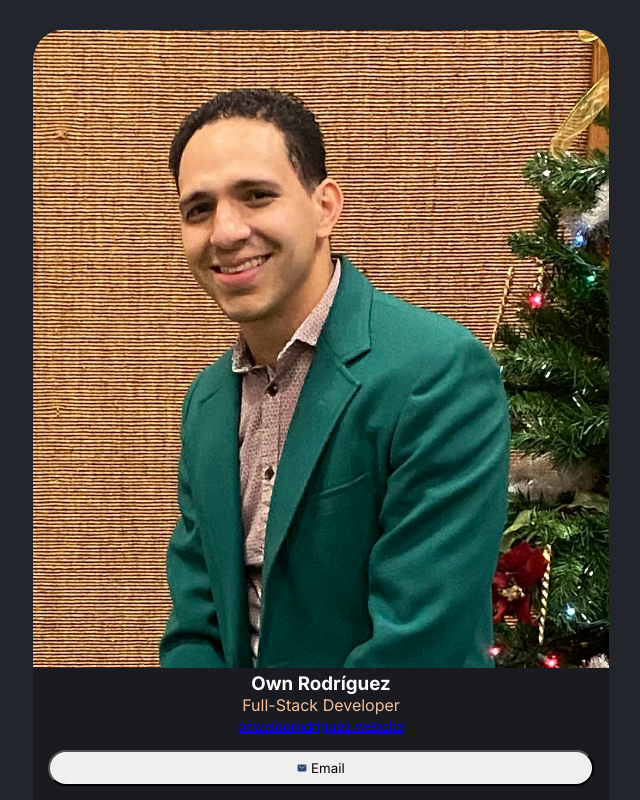
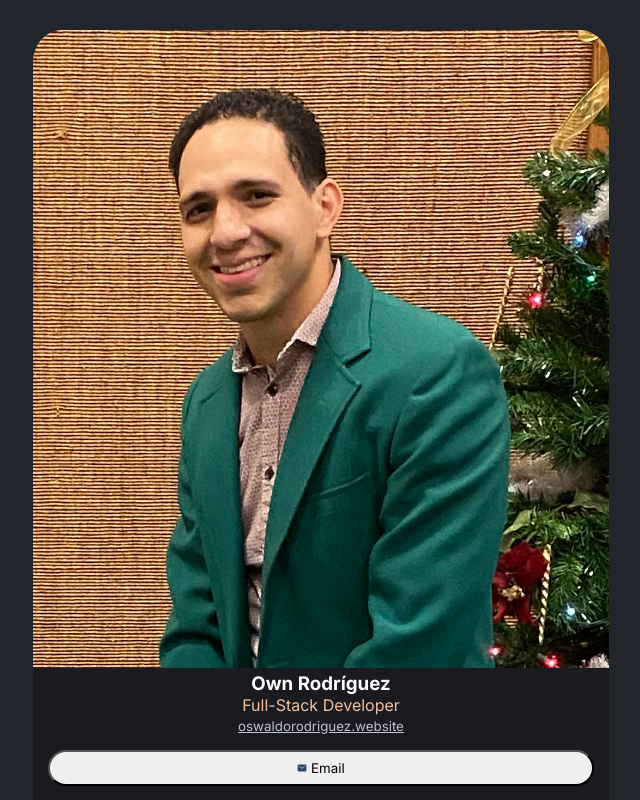
Before and after one commit to RodriguezOswaldo/learnReact, a React (Create React App) app in the folder solo-project/: page / in a window 1280 px wide. Shown: the top 800 px of the page, without its empty margins (351-991 px from the left). Built offline with nearby package versions, Linux system fonts and the light colour scheme; a web font is replaced by a local one.

Commit message:
adding style to the links

```diff
--- a/solo-project/src/App.css
+++ b/solo-project/src/App.css
@@ -130,11 +130,11 @@ a {
 }
 
 a:link {
-  color: #0000FF;
+  color: #bfbfd6;
 }
 
 a:visited {
-  color: #5e173a;
+  color: #945c78;
 }
 
 a:focus {
@@ -142,7 +142,7 @@ a:focus {
 }
 
 a:hover {
-  color: white;
+  color: rgb(59, 157, 134);
 }
 
 a:active {
```
